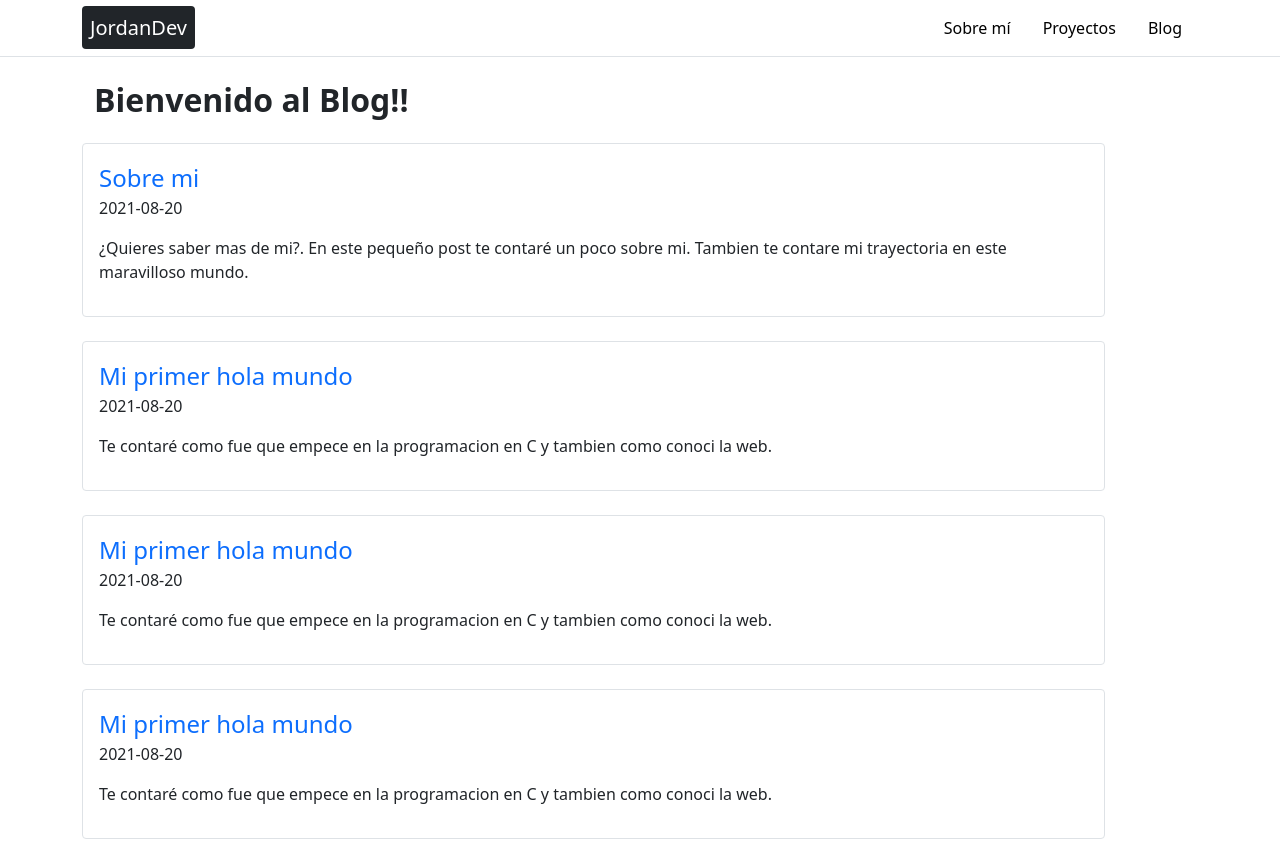
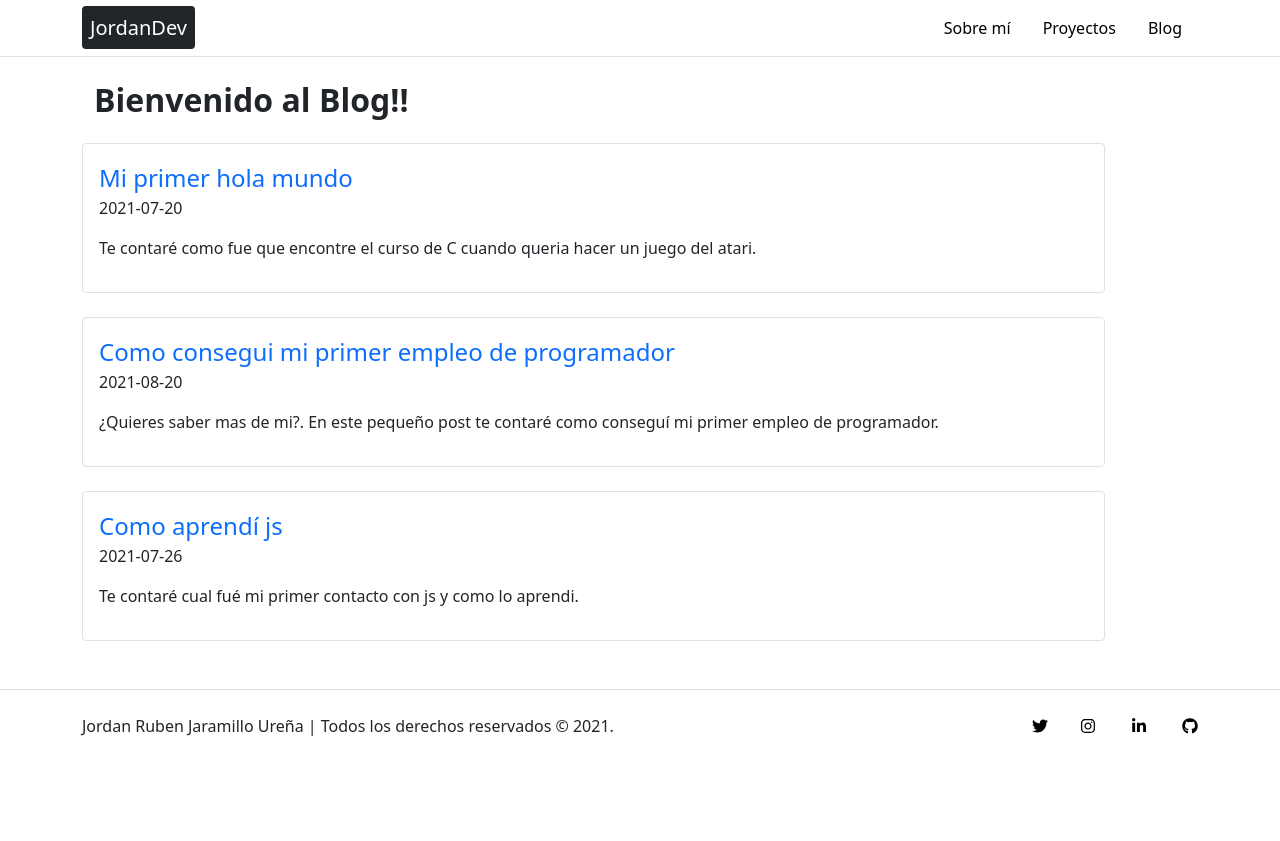
Before and after one commit to jordanrjdev/portfolio, a Next.js app: page /blog in a window 1280 px wide. Shown: the top 841 px of the page. After the commit the page ends 800 px from the top, so only its background shows below. Built offline with nearby package versions, Linux system fonts and the light colour scheme.

Commit message:
fix: posts

```diff
--- a/data/aprendiendo-go.mdx
+++ /dev/null
@@ -1,13 +0,0 @@
----
-title: "Aprendiendo go"
-date: "2021-08-21"
-description: En este post te voy a enseñar como fue que aprendi go, la ruta que segui para poder iniciar con este lenguaje de programación.
----
-
-# Aprendiendo go
-
-Ahora vamos a ver cual fue mi ruta de aprendizaje para aprender go.
-
-## Instalar Go
-
-Primero vamos a instalar go, esto lo podemos ver en la documentacion oficial de go en https://golang.org/doc/install.html.
--- /dev/null
+++ b/data/como-aprendi-js.mdx
@@ -0,0 +1,37 @@
+---
+title: "Como aprendí js"
+date: "2021-07-26"
+description: "Te contaré cual fué mi primer contacto con js y como lo aprendi."
+---
+
+# Como conocí Js
+
+Conocí Js hace ya 3 años. Me gustaba programar en C y visual basic pero luego quise algo mucho mas visual por lo cual decidí aprender Js. Había leido ya varios posts sobre como hacer una web y añadir interactividad por lo cual tambien investigue que la ruta de aprendizaje era HTML CSS y asi finalmente JS.
+
+Comencé con lo tipico, un curso de html y css de falcon master no me costó mucho ya que era simplemente aprender a maquetar pasé 1 semana entera dedicandome 100% a html y css por lo cual vi unos cuantos ejemplos de retos y los recreé con éxito por lo cual era tiempo de aprender js.
+
+## Mi primer contacto con js.
+
+Aquí es donde comencé con la aventura, aprendí a hacer ciertas cosas con JS desde la documentación como poner un prompt al usuario y mostrarlo en la consola y en el documento de html. Estuve fascinado pero no sabía cual era todo el potencial de este lenguaje por lo que comencé a investigar.
+
+## Primeras impresiones
+
+Leí muchos posts y busque cursos de js que la verdad eran muy confusos para un principiante como yo, donde implementaban Gulp o webpack obviamente no entendí nada. Casi me rindo hasta que di con el canal de Pildoras Informáticas.
+
+## Curso en Youtube
+
+En el canal de Pildoras Informáticas encontré un curso de js que me ayudó a aprender a lo mas básico de Js como variables, funciones, condicionales y a como manejar el DOM que era lo que mas me interesó.
+
+A la semana hice mi primer boceto de una pagina web con JS y lo puse a prueba en el navegador. Todo esto en la computadora de un amigo ya que no tenía mi propio PC. pero eso es otra historia que puedes encontrar en mi blog.
+
+Ya estaba mi primer pagina web con js un simple simulador de envio de mails con un formulario de contacto. Pero esto me ayudó mucho a comprender el DOM y manejar las propiedades de los elementos del mismo.
+
+## Curso en Udemy
+
+Luego de terminar el curso de pildoras informaticas en un grupo de facebook me encontre con un curso de Juan de la Torre y que este estaba en udemy por lo que decidí inscribirme en el curso y asi fue como aprendí cosas muy específicas del lenguaje como los sets el manejo de objetos las clases y tambien fue aqui donde en realidad aprendí a usar las nuevas caracteristicas de ES6.
+
+Tambien me ayudó mucho a aprender a leer la documentación ya a partir de aquí estaba listo para poder experimentar con Reactjs y React Native.
+
+## Conclusiones
+
+Aprender una tecnología puede ser muy complicado ya que cada persona tiene un método de enseñanza distinto asi mismo como aprendemos a captar las cosas a nuestro tiempo. Aveces algo se nos hará realmente fácil y otras veces necesitaremos leer o ver el video unas 3 veces para comprenderlo pero sin duda la mejor manera en la que puedes aprender es practicando y poniendote claro las metas que quieres alcanzar. Asi que no te rindas y sigue aprendiendo. ¡Saludos!
--- a/data/sobre-mi.mdx
+++ b/data/como-consegui-mi-primer-empleo.mdx
@@ -1,7 +1,7 @@
 ---
-title: "Sobre mi"
+title: "Como consegui mi primer empleo de programador"
 date: "2021-08-20"
-description: ¿Quieres saber mas de mi?. En este pequeño post te contaré un poco sobre mi. Tambien te contare mi trayectoria en este maravilloso mundo.
+description: ¿Quieres saber mas de mi?. En este pequeño post te contaré como conseguí mi primer empleo de programador.
 ---
 
 # Sobre mi.
--- a/data/este-es-example.mdx
+++ /dev/null
@@ -1,11 +0,0 @@
----
-title: "Mi primer hola mundo"
-date: "2021-08-20"
-description: Te contaré como fue que empece en la programacion en C y tambien como conoci la web.
----
-
-# Mi primer hola mundo
-
-Hace cuatro años empece con la idea de que queria hacer un juego de consola, entonces comence a investigar como podia hacer uno.
-
-El primer tutorial que me encontre era con el lenguaje c pero yo no tenia ni idea de lo que hacian, entonces decidi hacer un curso de c donde aprendi a hacer mi primer hola mundo.
--- a/data/mi-primer-hola-mundo.mdx
+++ b/data/mi-primer-hola-mundo.mdx
@@ -1,11 +1,17 @@
 ---
 title: "Mi primer hola mundo"
-date: "2021-08-20"
-description: Te contaré como fue que empece en la programacion en C y tambien como conoci la web.
+date: "2021-07-20"
+description: Te contaré como fue que encontre el curso de C cuando queria hacer un juego del atari.
 ---
 
 # Mi primer hola mundo
 
-Hace cuatro años empece con la idea de que queria hacer un juego de consola, entonces comence a investigar como podia hacer uno.
+Toda la vida los videojuegos me han gustado muchisimos, pero cuando tenia 15 años me hice con la idea de hacer un juego. Como en el atari que sea una nave espacial que tuvieara monstruos a los cuales dispararles por lo que empecé a investigar como hacer un videojuego de este tipo.
 
-El primer tutorial que me encontre era con el lenguaje c pero yo no tenia ni idea de lo que hacian, entonces decidi hacer un curso de c donde aprendi a hacer mi primer hola mundo.
+El primer tutorial que busqué enseñaba como hacer un juego de este tipo en el lenguaje de programación C por lo que no entendí nada al ver lo que el tipo estaba explicando por lo cual me fuí a otra pestaña y busque un curso de programación en C y fué alli mi primer contacto con un lenguaje de programación.
+
+En el video de introduccion vimos lo que era algoritmia nunca en la vida había investigado cosas de programación pero entendí rapidamente como funcionaba un algoritmo el curso era tan completo que vimos desde algoritmos, diagramas de flujo a programarlo con el mismo C.
+
+En ese mismo video vimos el tan conocido "Hello world" no sabía que en ese curso había encontrado lo que iba a ser de mi carrera profesional.
+
+Estaba muy emocionado por empezar con esto y tener listo mi juego pero poco a poco me fui enamorando de la programación desde alli quise hacer cosas mas interesantes y visuales por lo que empecé a ver videos de como hacer programas en visual basic .net.
--- a/data/otro-example.mdx
+++ /dev/null
@@ -1,11 +0,0 @@
----
-title: "Mi primer hola mundo"
-date: "2021-08-20"
-description: Te contaré como fue que empece en la programacion en C y tambien como conoci la web.
----
-
-# Mi primer hola mundo
-
-Hace cuatro años empece con la idea de que queria hacer un juego de consola, entonces comence a investigar como podia hacer uno.
-
-El primer tutorial que me encontre era con el lenguaje c pero yo no tenia ni idea de lo que hacian, entonces decidi hacer un curso de c donde aprendi a hacer mi primer hola mundo.
--- a/pages/blog.js
+++ b/pages/blog.js
@@ -39,5 +39,6 @@
 
 export async function getStaticProps() {
   const posts = await getAllFilesMetadata();
+  console.log(posts);
   return { props: { posts } };
 }
```
Also changed, not shown: pages/[slug].js (added). Lines whose indentation alone changed are shown as unchanged.
